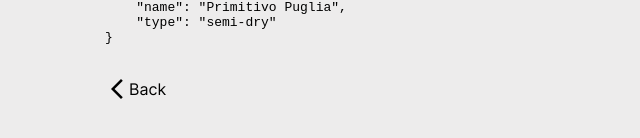
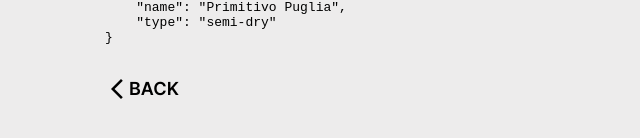
Before and after one commit to idenisovs/react-fe-test, a React (Create React App) app: page /shop/1 in a window 1280 px wide. Shown: the part 242-380 px from the top of the page, without its empty margins (0-640 px from the left). Built offline with nearby package versions, Linux system fonts and the light colour scheme.

Commit message:
Styling Wine Page Link component.

```diff
--- a/src/WinePage.css
+++ b/src/WinePage.css
@@ -8,5 +8,15 @@
     align-items: center;
 
     color: black;
+
+    font-size: 18px;
+    font-weight: 600;
+    line-height: 22px;
+
+    text-transform: uppercase;
     text-decoration: none;
 }
+
+.WinePage__Link:hover {
+    color: #690B0B;
+}
--- a/src/components/WineCard/WineCard.css
+++ b/src/components/WineCard/WineCard.css
@@ -59,6 +59,10 @@
     text-decoration: none;
 }
 
+.WineCard--Actions__Link:hover {
+    color: #690B0B;
+}
+
 .WineCard--Actions__Link i {
     margin-left: 0.25em;
 }
--- a/src/pages/LearnPage.css
+++ b/src/pages/LearnPage.css
@@ -0,0 +1 @@
+.LearnPage {}
--- a/src/pages/ShopPage.css
+++ b/src/pages/ShopPage.css
@@ -0,0 +1 @@
+.ShopPage {}
```
